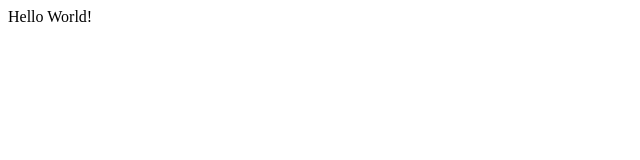
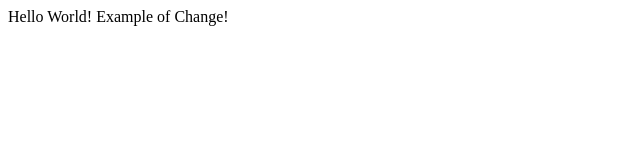
Before and after one commit to albertordz2/DanielPhotography, a plain HTML site: page index.html in a window 1280 px wide. Shown: the whole page, without its empty margins (0-640 px from the left). Drawn offline with Linux system fonts and the light colour scheme.

Commit message:
example of change!

```diff
--- a/index.html
+++ b/index.html
@@ -7,6 +7,6 @@
     <title>Document</title>
 </head>
 <body>
-    Hello World!
+    Hello World! Example of Change!
 </body>
 </html>
```
